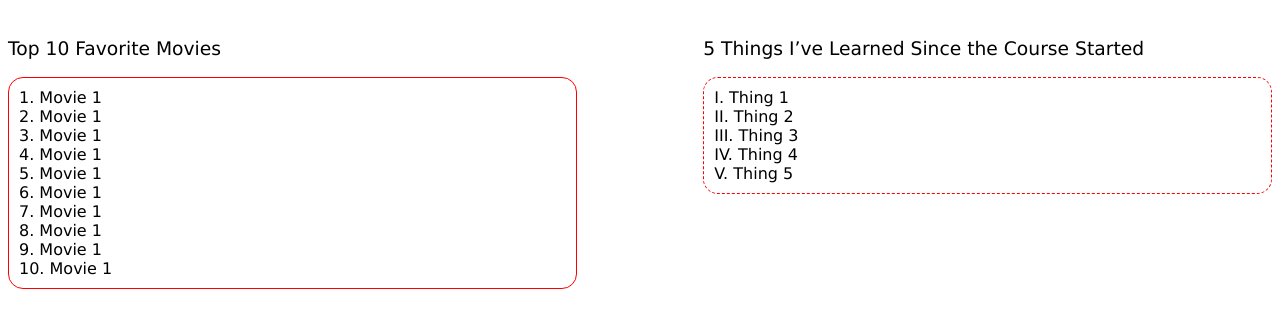
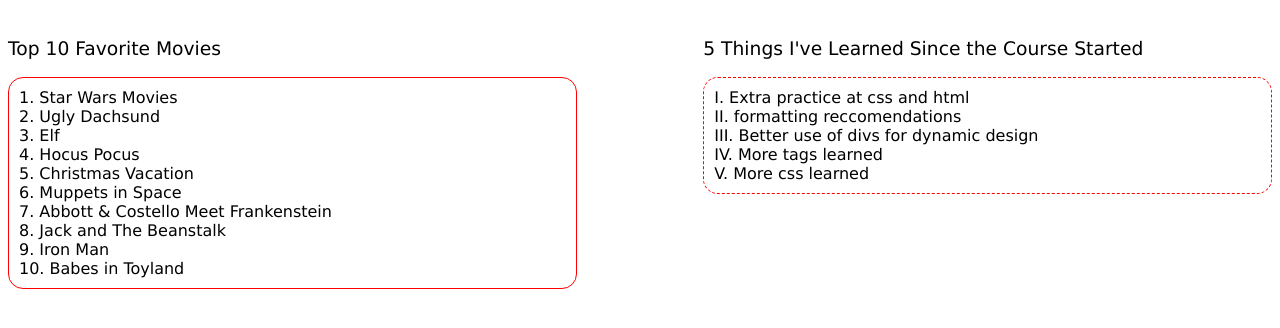
Before and after one commit to Louman127/csd340, a plain HTML site: page module-4/Thiemann_EX3.html in a window 1280 px wide. Shown: the part 62-390 px from the top of the page. Drawn offline with Linux system fonts and the light colour scheme.

Commit message:
updated lists

```diff
--- a/module-4/Thiemann_EX3.html
+++ b/module-4/Thiemann_EX3.html
@@ -20,27 +20,27 @@
     <div id="leftDiv">
         <h3> Top 10 Favorite Movies </h3>
         <ol>
-            <li> Movie 1 </li>
-            <li> Movie 1 </li>
-            <li> Movie 1 </li>
-            <li> Movie 1 </li>
-            <li> Movie 1 </li>
-            <li> Movie 1 </li>
-            <li> Movie 1 </li>
-            <li> Movie 1 </li>
-            <li> Movie 1 </li>
-            <li> Movie 1 </li>
+            <li> Star Wars Movies </li>
+            <li> Ugly Dachsund </li>
+            <li> Elf  </li>
+            <li> Hocus Pocus </li>
+            <li> Christmas Vacation </li>
+            <li> Muppets in Space </li>
+            <li> Abbott & Costello Meet Frankenstein </li>
+            <li> Jack and The Beanstalk </li>
+            <li> Iron Man </li>
+            <li> Babes in Toyland </li>
         </ol>
     </div>
 
     <div id="rightDiv">
-        <h3> 5 Things I’ve Learned Since the Course Started </h3>
+        <h3> 5 Things I've Learned Since the Course Started </h3>
         <ul>
-            <li> Thing 1 </li>
-            <li> Thing 2 </li>
-            <li> Thing 3 </li>
-            <li> Thing 4 </li>
-            <li> Thing 5 </li>
+            <li> Extra practice at css and html </li>
+            <li> formatting reccomendations </li>
+            <li> Better use of divs for dynamic design </li>
+            <li> More tags learned </li>
+            <li> More css learned </li>
         </ul>
     </div>
 
```
